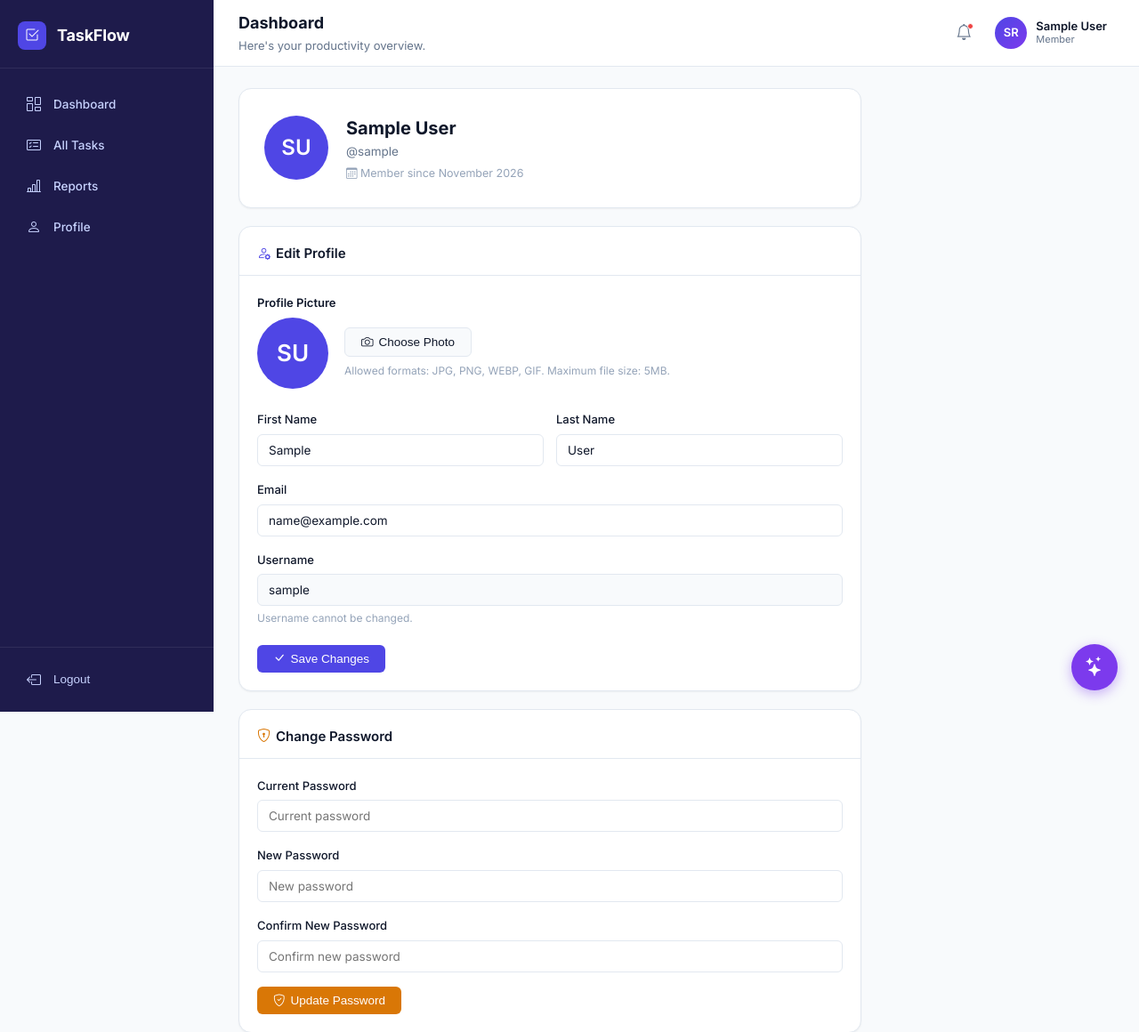
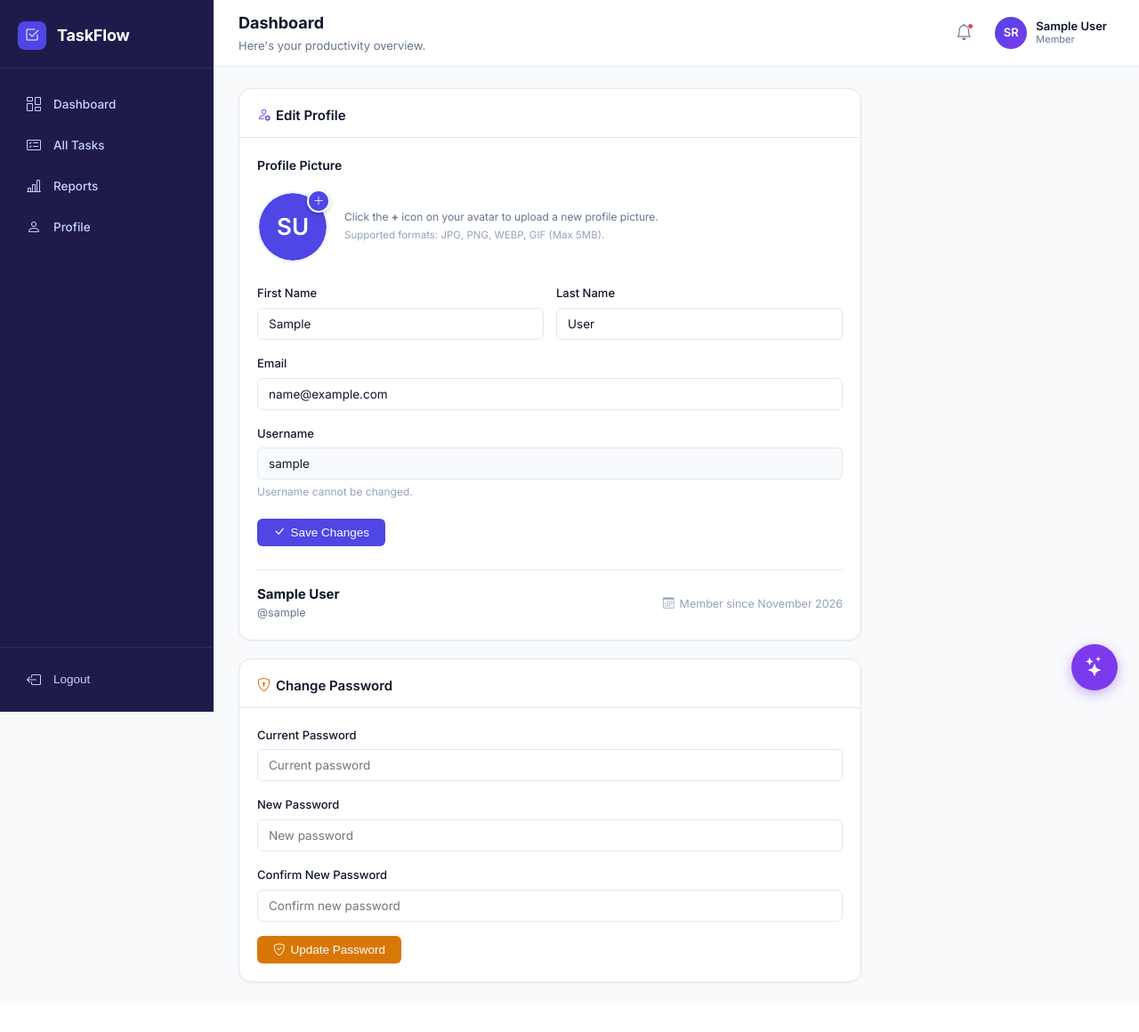
Before and after one commit to Akhilesh-4753/TaskFlow, a Django app: page /profile/ in a window 1280 px wide. Shown: the top 1160 px of the page at 89% size. After the commit the page ends 1105 px from the top, so only its background shows below. Run offline with Django 5.2, Linux system fonts and the light colour scheme; the visitor is signed in with stand-in values (Sample User, id 1); data comes from the database, SQL or seed files in the repository.

Commit message:
add main stylesheet, tasks stylesheet, and profile template

```diff
--- a/static/css/main.css
+++ b/static/css/main.css
@@ -268,6 +268,38 @@ body {
   font-size: 13px;
   font-weight: 600;
   cursor: pointer;
+}
+
+/* Avatar Upload Overlay Badge */
+.avatar-upload-badge {
+  position: absolute;
+  top: -2px;
+  right: -2px;
+  width: 26px;
+  height: 26px;
+  border-radius: 50%;
+  background: var(--primary);
+  color: white;
+  border: 2px solid white;
+  box-shadow: 0 2px 5px rgba(0, 0, 0, 0.2);
+  display: flex;
+  align-items: center;
+  justify-content: center;
+  cursor: pointer;
+  transition: transform 0.15s ease, background 0.15s ease;
+  z-index: 3;
+  padding: 0;
+}
+
+.avatar-upload-badge:hover {
+  transform: scale(1.1);
+  background: var(--primary-hover);
+}
+
+.avatar-upload-badge i {
+  font-size: 13px;
+  font-weight: 700;
+  line-height: 1;
 }
 
 /* Page Content */
--- a/templates/accounts/profile.html
+++ b/templates/accounts/profile.html
@@ -8,29 +8,6 @@
 {% block content %}
 
 <div style="max-width:700px;">
-
-  <!-- Profile Header Card -->
-  <div class="card" style="margin-bottom:20px;padding:28px;">
-    <div style="display:flex;align-items:center;gap:20px;flex-wrap:wrap;">
-      <div style="position:relative;width:72px;height:72px;flex-shrink:0;">
-        {% if profile.avatar %}
-          <img src="{{ profile.avatar.url }}" alt="{{ request.user.username }}"
-               style="width:72px;height:72px;border-radius:50%;object-fit:cover;border:2.5px solid var(--primary-light);">
-        {% else %}
-          <div class="user-avatar" style="width:72px;height:72px;font-size:24px;flex-shrink:0;">
-            {{ profile.get_initials }}
-          </div>
-        {% endif %}
-      </div>
-      <div>
-        <h3 style="margin:0;font-size:20px;font-weight:700;">{{ request.user.get_full_name|default:request.user.username }}</h3>
-        <p style="margin:0;color:var(--text-secondary);font-size:13.5px;">@{{ request.user.username }}</p>
-        <p style="margin:4px 0 0;color:var(--text-muted);font-size:12.5px;">
-          <i class="bi bi-calendar3"></i> Member since {{ request.user.date_joined|date:"F Y" }}
-        </p>
-      </div>
-    </div>
-  </div>
 
   <!-- Edit Profile -->
   <div class="card" style="margin-bottom:20px;">
@@ -44,22 +21,48 @@
 
         <!-- Profile Picture Upload Section -->
         <div class="form-group" style="margin-bottom:24px;">
-          <label class="form-label" style="font-weight:600;">Profile Picture</label>
+          <div style="display:flex;align-items:center;justify-content:space-between;margin-bottom:12px;">
+            <label class="form-label mb-0" style="font-weight:600;font-size:14px;color:var(--text-primary);">Profile Picture</label>
+            {% if profile.avatar %}
+            <button type="button"
+                    id="removePhotoBtn"
+                    onclick="markRemoveAvatar()"
+                    title="Remove photo"
+                    style="border:none;background:none;color:var(--danger);font-size:12.5px;cursor:pointer;padding:2px 4px;display:inline-flex;align-items:center;gap:4px;font-weight:500;">
+              <i class="bi bi-trash"></i> Remove Photo
+            </button>
+            {% endif %}
+          </div>
+
           <div style="display:flex;align-items:center;gap:18px;flex-wrap:wrap;">
+            <!-- Profile Image Container with '+' overlay on top-right corner -->
             <div style="position:relative;width:80px;height:80px;flex-shrink:0;">
+              <div onclick="document.getElementById('avatarFileInput').click()"
+                   style="width:80px;height:80px;border-radius:50%;cursor:pointer;overflow:hidden;border:2.5px solid var(--primary-light);"
+                   title="Click to choose a photo">
                 {% if profile.avatar %}
                   <img src="{{ profile.avatar.url }}" id="avatarPreviewImg" alt="Profile Picture"
-                     style="width:80px;height:80px;border-radius:50%;object-fit:cover;border:2px solid var(--border);">
-                <div id="avatarInitialsFallback" class="user-avatar" style="display:none;width:80px;height:80px;font-size:26px;">
+                       style="width:100%;height:100%;border-radius:50%;object-fit:cover;display:block;">
+                  <div id="avatarInitialsFallback" class="user-avatar" style="display:none;width:100%;height:100%;font-size:26px;border-radius:50%;">
                     {{ profile.get_initials }}
                   </div>
                 {% else %}
                   <img src="" id="avatarPreviewImg" alt="Profile Picture"
-                     style="display:none;width:80px;height:80px;border-radius:50%;object-fit:cover;border:2px solid var(--border);">
-                <div id="avatarInitialsFallback" class="user-avatar" style="width:80px;height:80px;font-size:26px;">
+                       style="display:none;width:100%;height:100%;border-radius:50%;object-fit:cover;">
+                  <div id="avatarInitialsFallback" class="user-avatar" style="width:100%;height:100%;font-size:26px;border-radius:50%;">
                     {{ profile.get_initials }}
                   </div>
                 {% endif %}
+              </div>
+
+              <!-- '+' Upload Overlay Icon on Top-Right Corner -->
+              <button type="button"
+                      onclick="document.getElementById('avatarFileInput').click()"
+                      title="Upload photo"
+                      aria-label="Upload photo"
+                      class="avatar-upload-badge">
+                <i class="bi bi-plus-lg"></i>
+              </button>
             </div>
 
             <div style="flex:1;min-width:220px;">
@@ -68,21 +71,12 @@
                      style="display:none;" onchange="previewAvatar(this)">
               <input type="hidden" name="remove_avatar" id="removeAvatarFlag" value="0">
 
-              <div style="display:flex;align-items:center;gap:10px;flex-wrap:wrap;margin-bottom:6px;">
-                <button type="button" class="btn-secondary-custom" onclick="document.getElementById('avatarFileInput').click()">
-                  <i class="bi bi-camera"></i> Choose Photo
-                </button>
-                {% if profile.avatar %}
-                <button type="button" class="btn-secondary-custom" id="removePhotoBtn"
-                        onclick="markRemoveAvatar()"
-                        style="color:var(--danger);border-color:#FCA5A5;">
-                  <i class="bi bi-trash"></i> Remove
-                </button>
-                {% endif %}
+              <div id="avatarFileName" style="font-size:12.5px;color:var(--primary);font-weight:600;display:none;margin-bottom:4px;"></div>
+              <div style="font-size:12px;color:var(--text-secondary);line-height:1.4;">
+                Click the <strong>+</strong> icon on your avatar to upload a new profile picture.
               </div>
-              <div id="avatarFileName" style="font-size:12px;color:var(--primary);font-weight:500;display:none;margin-bottom:4px;"></div>
-              <div style="font-size:12px;color:var(--text-muted);">
-                Allowed formats: JPG, PNG, WEBP, GIF. Maximum file size: 5MB.
+              <div style="font-size:11.5px;color:var(--text-muted);margin-top:2px;">
+                Supported formats: JPG, PNG, WEBP, GIF (Max 5MB).
               </div>
               {% if avatar_form.avatar.errors %}
               <div class="invalid-feedback d-block mt-1">
@@ -130,6 +124,21 @@
           <button type="submit" class="btn-primary-custom">
             <i class="bi bi-check-lg"></i> Save Changes
           </button>
+        </div>
+
+        <!-- User Information Footer below the edit form -->
+        <div style="margin-top:26px;padding-top:18px;border-top:1px solid var(--border);display:flex;align-items:center;justify-content:space-between;flex-wrap:wrap;gap:12px;">
+          <div>
+            <div style="font-size:15px;font-weight:700;color:var(--text-primary);line-height:1.2;">
+              {{ request.user.get_full_name|default:request.user.username }}
+            </div>
+            <div style="font-size:12.5px;color:var(--text-secondary);margin-top:2px;">
+              @{{ request.user.username }}
+            </div>
+          </div>
+          <div style="font-size:12.5px;color:var(--text-muted);display:flex;align-items:center;gap:6px;">
+            <i class="bi bi-calendar3"></i> Member since {{ request.user.date_joined|date:"F Y" }}
+          </div>
         </div>
       </form>
     </div>
```
Also changed, not shown: static/css/tasks.css (+36 -0 lines). Lines whose indentation alone changed are shown as unchanged.
